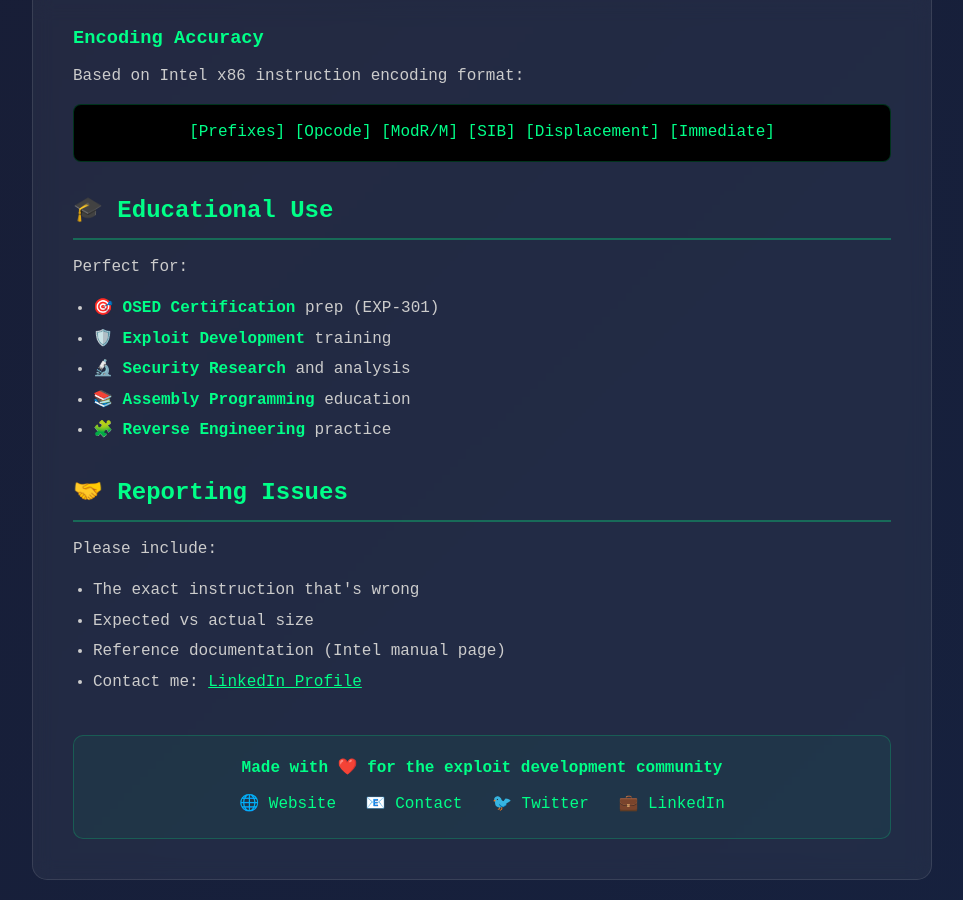
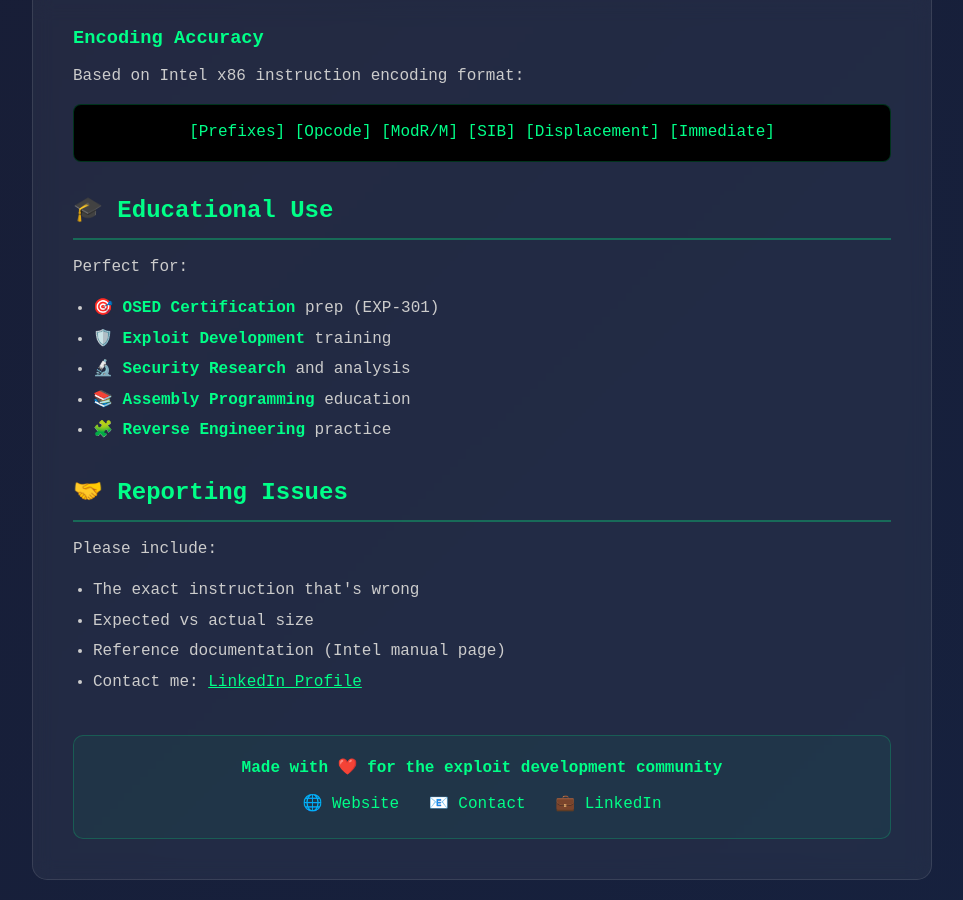
Before and after one commit to mhzcyber/mhzcyber.github.io, a Jekyll site: the page rop-calculator/doc.html, which Jekyll copies as it is, in a window 1280 px wide and 900 px high, scrolled down 2370 px. Shown: the whole window, without its empty margins (158-1121 px from the left). Built offline with Jekyll 4.4.1, drawn with Linux system fonts in a browser that asks for light colours.

Commit message:
Update doc.html
updating communication details.

```diff
--- a/rop-calculator/doc.html
+++ b/rop-calculator/doc.html
@@ -292,8 +292,7 @@
             <p>Made with ❤️ for the exploit development community</p>
             <div>
                 <a href="https://the-science-of-hacking.com" target="_blank">🌐 Website</a>
-                <a href="mailto:contact@the-science-of-hacking.com">📧 Contact</a>
-                <a href="https://twitter.com/sci_of_hacking" target="_blank">🐦 Twitter</a>
+                <a href="mailto:hussamalzeyyat@gmail.com">📧 Contact</a>
                 <a href="https://www.linkedin.com/in/mhzcyber/" target="_blank">💼 LinkedIn</a>
             </div>
         </div>
```
